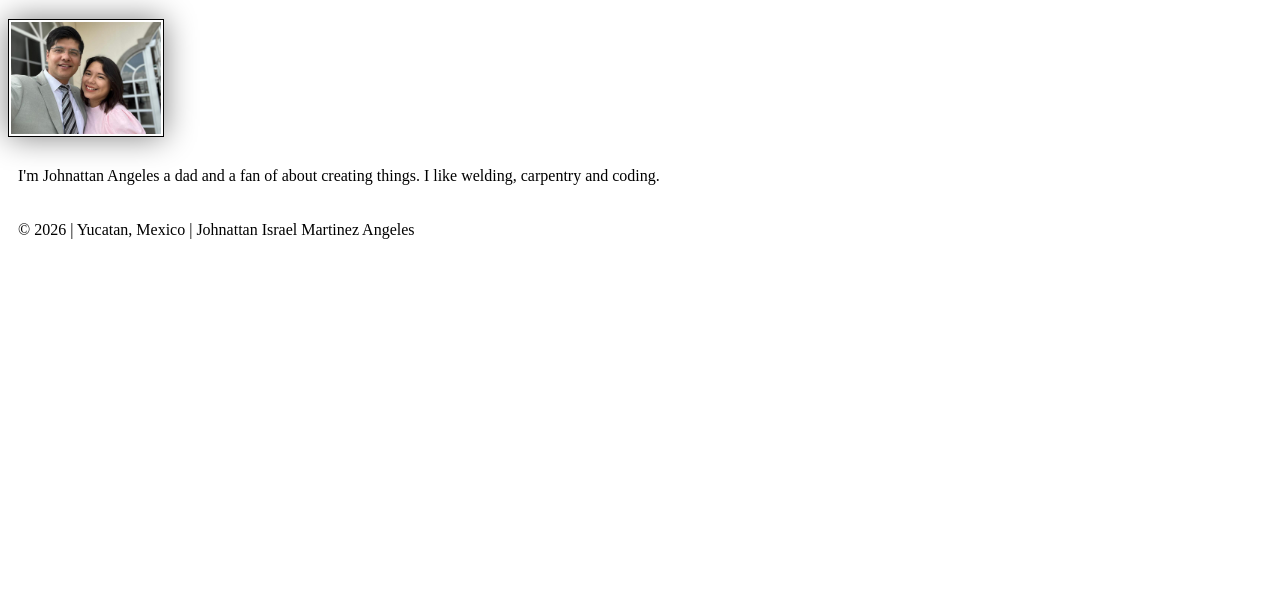
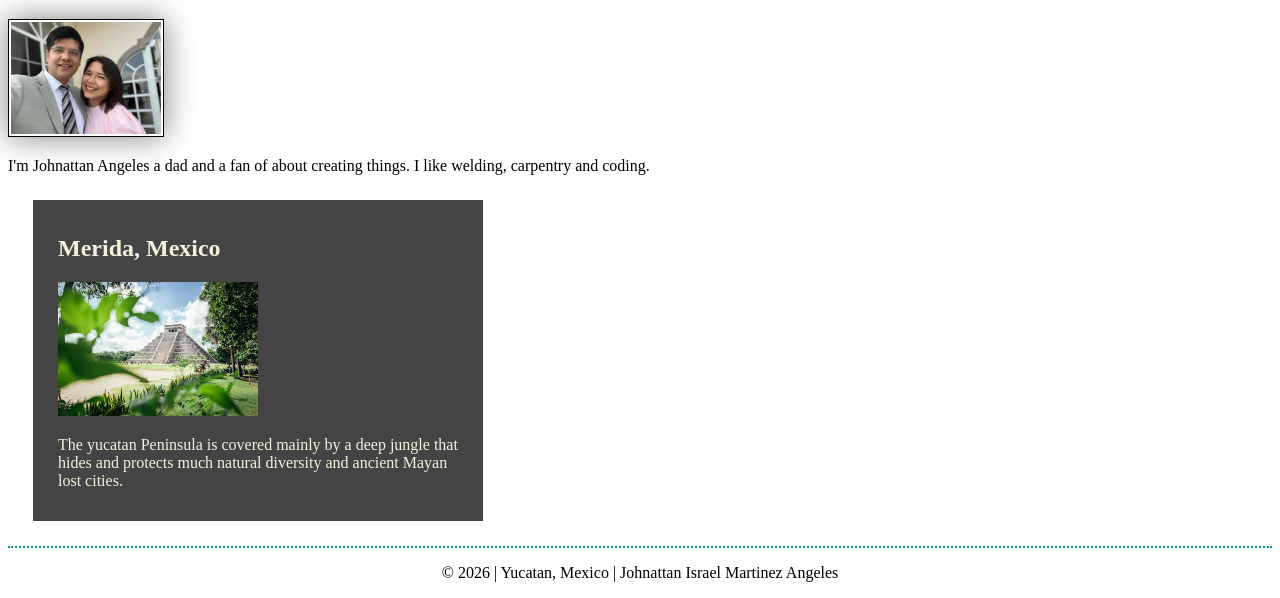
Before and after one commit to JohnattanIsrael/wdd130, a plain HTML site: page index.html in a window 1280 px wide. Shown: the part 205-803 px from the top of the page. Drawn offline with Linux system fonts and the light colour scheme.

Commit message:
initial styling of the home

```diff
--- a/index.html
+++ b/index.html
@@ -5,7 +5,8 @@
     <meta charset="UTF-8">
     <meta name="viewport" content="width=device-width, initial-scale=1.0">
     <title>Johnattan Israel Martinez Angeles | WDD 130</title>
-
+    <meta name="description" content="Website for Johnattan Martinez for the WDD-130">
+    <meta name="author" content="Johnattan Martinez">
     <link rel="stylesheet" href="styles/styles.css">
 </head>
 
@@ -28,6 +29,13 @@
 
     </main>
 
+    <aside>
+        <h2>Merida, Mexico</h2>
+        <img src="./images/chichen.jpg" alt="Chichen Itza Piramid Yucatan Peninsula">
+        <p>The yucatan Peninsula is covered mainly by a deep jungle that hides and protects much
+            natural diversity and ancient Mayan lost cities.</p>
+    </aside>
+
     <footer>
         <p>&copy; 2026 | Yucatan, Mexico | Johnattan Israel Martinez Angeles </p>
     </footer>
--- a/styles/styles.css
+++ b/styles/styles.css
@@ -1,3 +1,7 @@
+main {
+    max-width: 800px;
+}
+
 nav {
     background-color: darkblue;
     padding: 10px;
@@ -13,7 +17,7 @@ h1 {
     color: darkblue;
 }
 
-img {
+main img {
     width: 150px;
     height: auto;
     border: 1px solid black;
@@ -22,5 +26,29 @@ img {
 }
 
 p {
-    padding: 10px;
+    padding: 0px;
 }
+
+aside {
+    width: 400px;
+    margin: 25px 25px;
+    border: 2px rgba(0, 0, 0, .8);
+    padding: 15px 25px;
+    background-color: #454445;
+    color: #F5F2DC;
+}
+
+aside img {
+    width: 200px;
+    height: auto;
+}
+
+aside p {
+    padding: 0;
+}
+
+footer {
+    margin-top: 15px;
+    border-top: 2px #009494 dotted;
+    text-align: center;
+}
```
Also changed, not shown: images/chichen.jpg (added).
